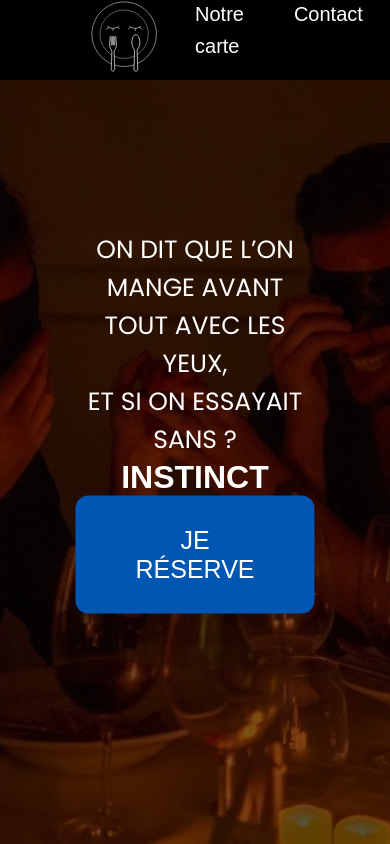
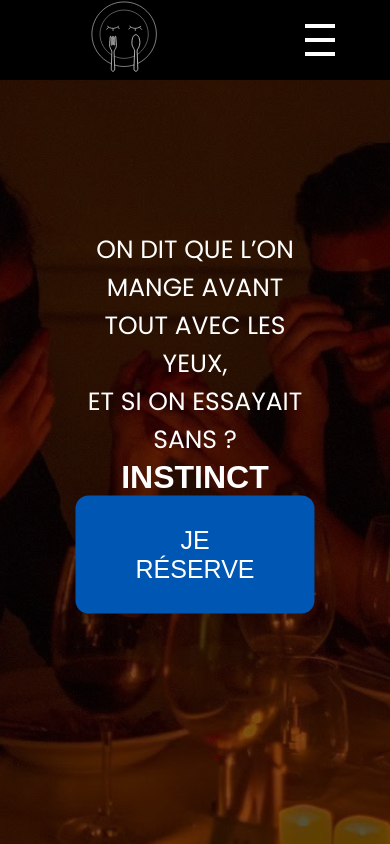
Before and after one commit to Herman-bipbop/Instinct, a plain HTML site: page index.htm in a window 390 px wide. Shown: the top 844 px of the page. Drawn offline with Linux system fonts and the light colour scheme.

Commit message:
menu burger

```diff
--- a/index.htm
+++ b/index.htm
@@ -18,6 +18,12 @@
             <li><a href="#">Contact</a></li>
             <li><a href="#" class="btn-reserver">Réserver une table</a></li>
         </ul>
+        <div class=" menuBurger">
+            <div></div>
+            <div></div>
+            <div></div>
+        </div>
+
     </nav>
 
 
--- a/script.js
+++ b/script.js
@@ -1 +1,8 @@
-<button class="btn-voir" onclick="window.location.href='nosmenus.htm'">Voir nos menus</button>;
+document.addEventListener("DOMContentLoaded", function () {
+    const menuBurger = document.querySelector(".menuBurger");
+    const navLinks = document.querySelector(".nav-links");
+
+    menuBurger.addEventListener("click", function () {
+        navLinks.classList.toggle("open");
+    });
+});
--- a/styles.css
+++ b/styles.css
@@ -314,3 +314,51 @@
      margin-top: -390px;
      height: auto;
 }
+/* Styles du menu burger */
+.menuBurger {
+    display: none;
+    flex-direction: column;
+    cursor: pointer;
+}
+
+.menuBurger div {
+    width: 30px;
+    height: 4px;
+    background: white;
+    margin: 5px;
+    transition: all 0.3s ease;
+}
+
+/* Cacher le menu en version mobile */
+@media screen and (max-width: 768px) {
+    .nav-links {
+        position: absolute;
+        right: 0;
+        top: 80px;
+        width: 100%;
+        height: 0;
+        overflow: hidden;
+        display: flex;
+        flex-direction: column;
+        background: #000;
+        text-align: center;
+        transition: height 0.3s ease;
+    }
+
+    .nav-links.open {
+        height: 250px; /* Ajuste selon le contenu */
+    }
+
+    .nav-links li {
+        opacity: 0;
+        transition: opacity 0.3s ease-in-out;
+    }
+
+    .nav-links.open li {
+        opacity: 1;
+    }
+
+    .menuBurger {
+        display: flex;
+    }
+}
```
